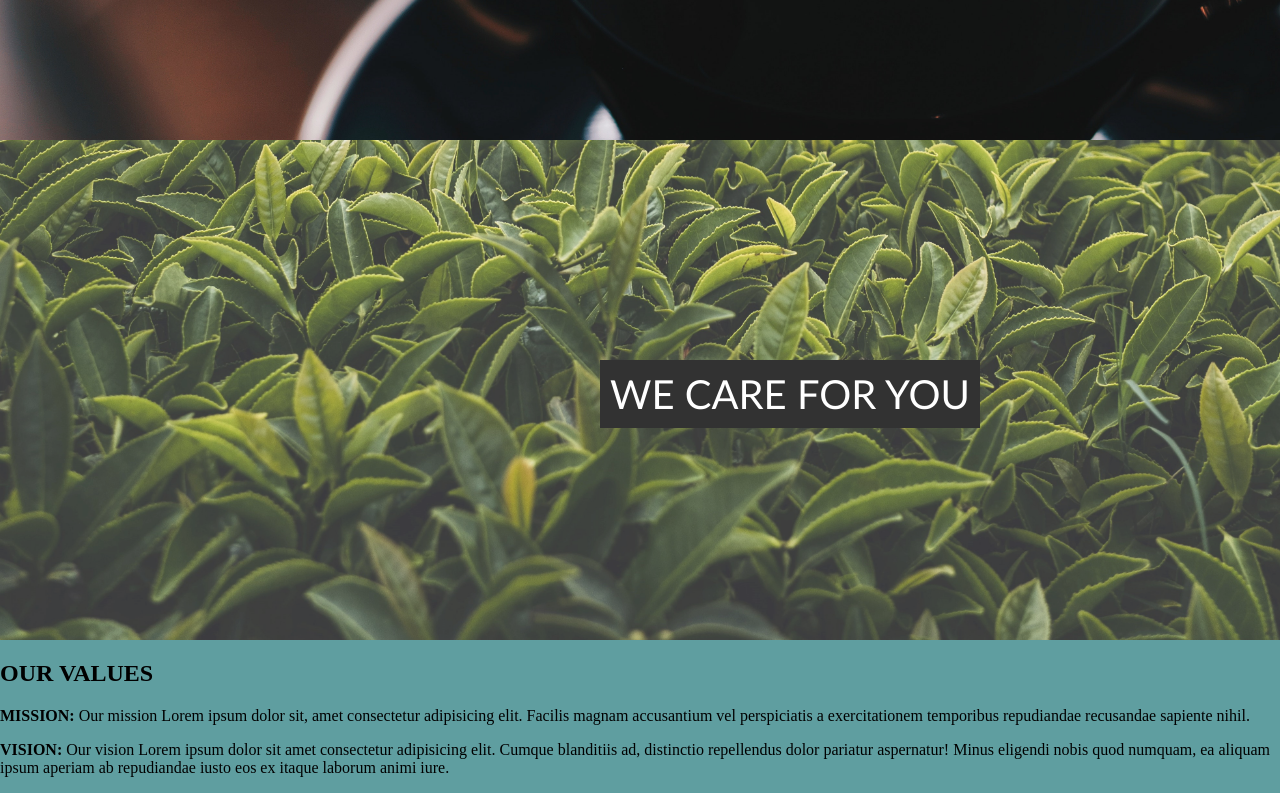
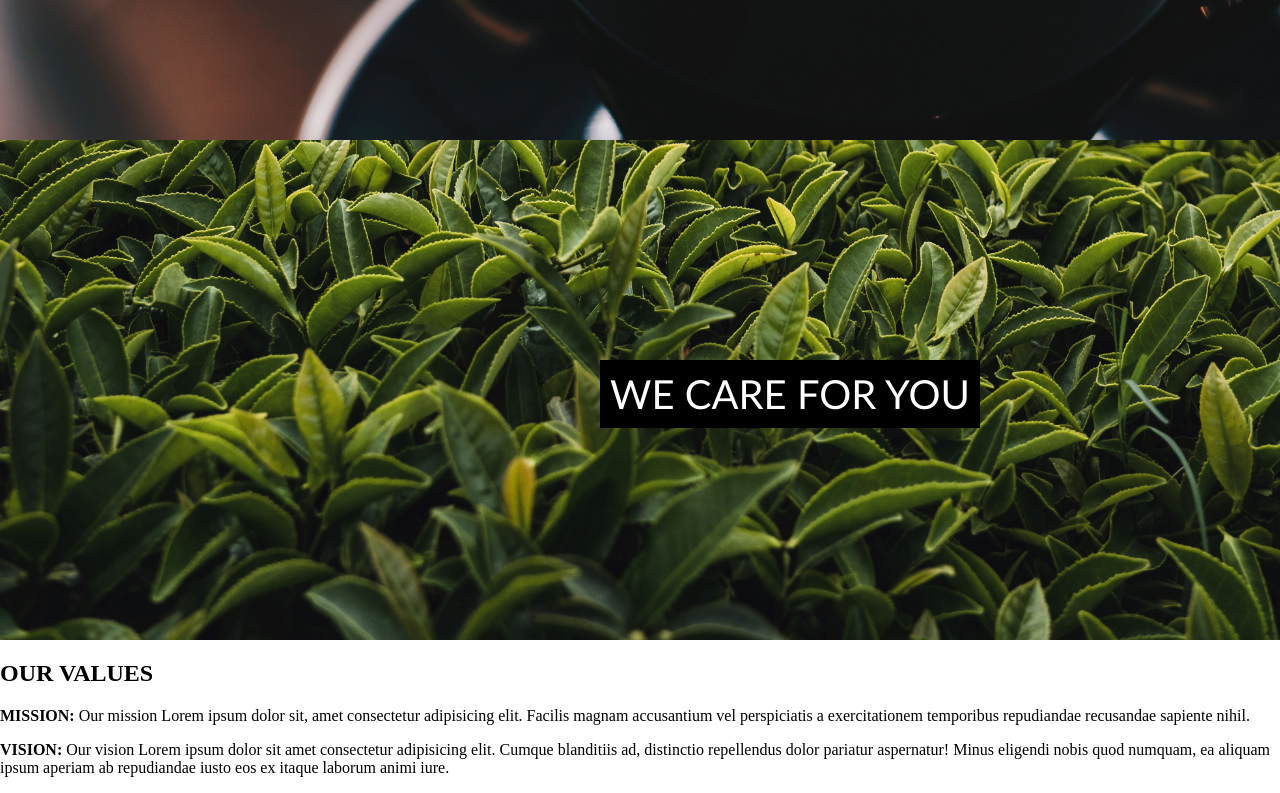
Before and after one commit to netrahindocha/Diero_Foods, a plain HTML site: page index.html in a window 1280 px wide. Shown: the part 1442-2235 px from the top of the page. Drawn offline with Linux system fonts and the light colour scheme; a web font is replaced by a local one.

Commit message:
Update style.css

```diff
--- a/style.css
+++ b/style.css
@@ -241,7 +241,6 @@ button{
     font-size: 40px;
     font-family: 'Trebuchet MS', 'Lucida Sans Unicode', 'Lucida Grande', 'Lucida Sans', Arial, sans-serif;
     padding: 10px;
-    opacity: 1;
     position: relative;
     top: 230px;
     left: 600px;
@@ -253,10 +252,7 @@ button{
     background-position: center;
     background-repeat: no-repeat;
     background-size: cover;
-    opacity: 0.8;
 }
-
-
 
 .tea-plant img{
     width: 100%;
@@ -268,7 +264,7 @@ button{
 
 /* About Us Section */
 
-.about-us{
+.about-section{
     background-color: cadetblue;
 
 }
```
